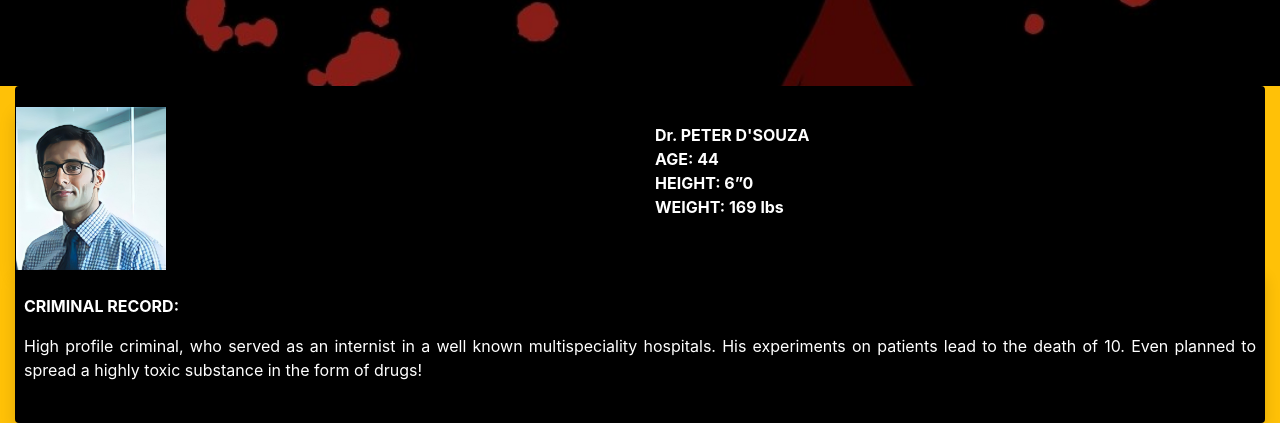
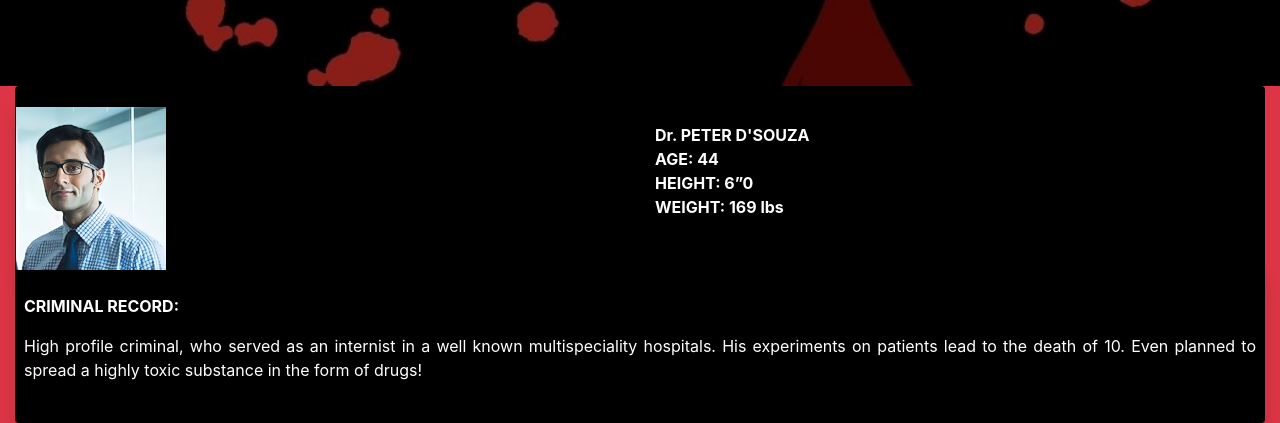
Before and after one commit to Aravind-pk/blind-spot-Iste, a plain HTML site: page iwoql328T.html in a window 1280 px wide. Shown: the part 734-1157 px from the top of the page. Drawn offline with nearby package versions, Linux system fonts and the light colour scheme.

Commit message:
changed background to danger

```diff
--- a/iwoql328T.html
+++ b/iwoql328T.html
@@ -24,7 +24,7 @@
 
     </div>
 
-    <div class="container-fluid bg-warning" id = "dr" style = "margin-top:-40px;">
+    <div class="container-fluid bg-danger" id = "dr" style = "margin-top:-40px;">
         <div class="card profile">
             <div class="inner-container">
 
```
